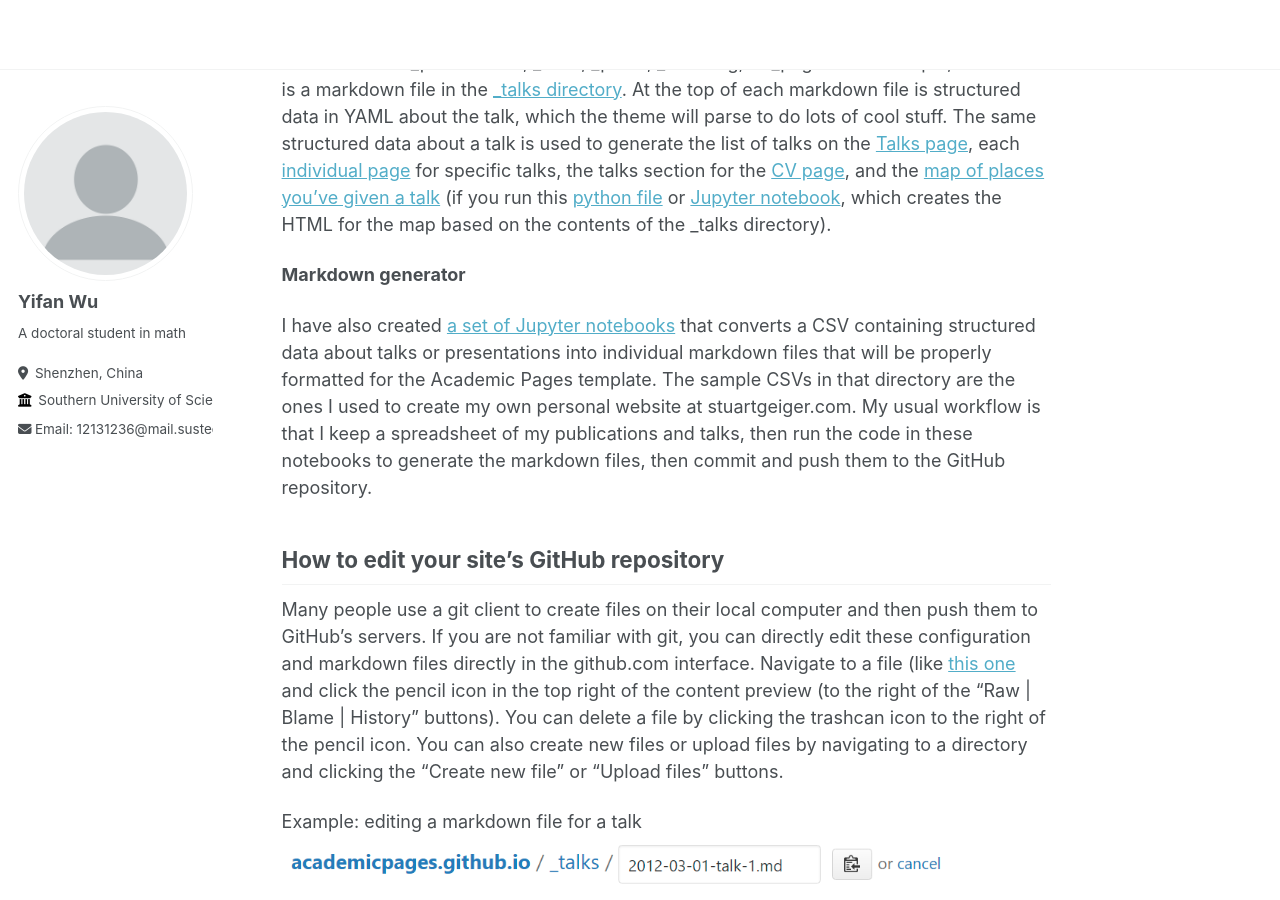
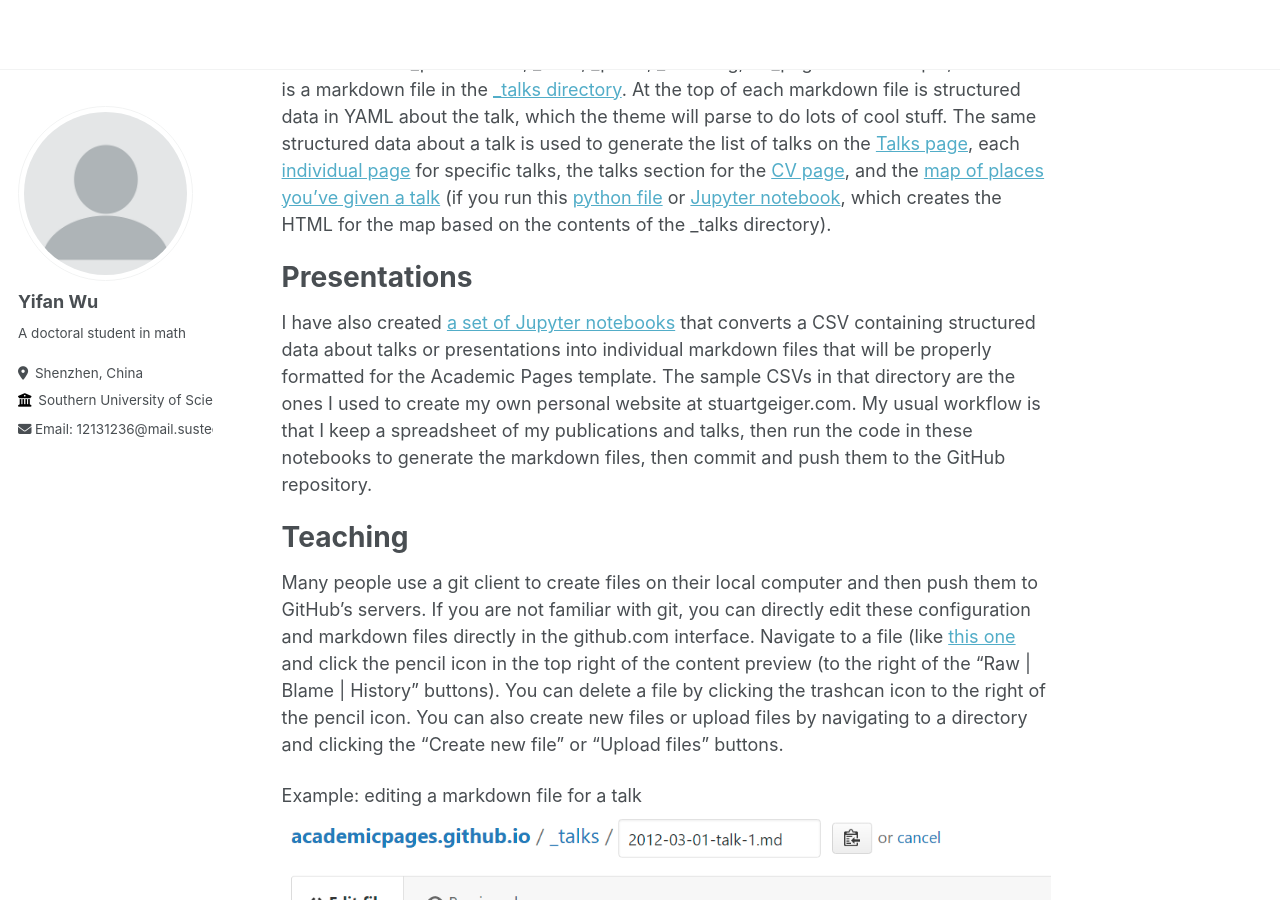
Before and after one commit to Wuyf19970105/Wuyf19970105.github.io, a Jekyll site: the page built from _pages/about.md, in a window 1280 px wide and 900 px high, scrolled down 1624 px. Built offline with Jekyll 4.4.1, drawn with Linux system fonts in a browser that asks for light colours.

Commit message:
Update about.md
Signed-off-by: Yifan Wu <148335396+Wuyf19970105@users.noreply.github.com>

```diff
--- a/_pages/about.md
+++ b/_pages/about.md
@@ -32,13 +32,14 @@ Notes
 ======
 For site content, there is one markdown file for each type of content, which are stored in directories like _publications, _talks, _posts, _teaching, or _pages. For example, each talk is a markdown file in the [_talks directory](https://github.com/academicpages/academicpages.github.io/tree/master/_talks). At the top of each markdown file is structured data in YAML about the talk, which the theme will parse to do lots of cool stuff. The same structured data about a talk is used to generate the list of talks on the [Talks page](https://academicpages.github.io/talks), each [individual page](https://academicpages.github.io/talks/2012-03-01-talk-1) for specific talks, the talks section for the [CV page](https://academicpages.github.io/cv), and the [map of places you've given a talk](https://academicpages.github.io/talkmap.html) (if you run this [python file](https://github.com/academicpages/academicpages.github.io/blob/master/talkmap.py) or [Jupyter notebook](https://github.com/academicpages/academicpages.github.io/blob/master/talkmap.ipynb), which creates the HTML for the map based on the contents of the _talks directory).
 
-**Markdown generator**
+Presentations
+======
 
 I have also created [a set of Jupyter notebooks](https://github.com/academicpages/academicpages.github.io/tree/master/markdown_generator
 ) that converts a CSV containing structured data about talks or presentations into individual markdown files that will be properly formatted for the Academic Pages template. The sample CSVs in that directory are the ones I used to create my own personal website at stuartgeiger.com. My usual workflow is that I keep a spreadsheet of my publications and talks, then run the code in these notebooks to generate the markdown files, then commit and push them to the GitHub repository.
 
-How to edit your site's GitHub repository
-------
+Teaching
+======
 Many people use a git client to create files on their local computer and then push them to GitHub's servers. If you are not familiar with git, you can directly edit these configuration and markdown files directly in the github.com interface. Navigate to a file (like [this one](https://github.com/academicpages/academicpages.github.io/blob/master/_talks/2012-03-01-talk-1.md) and click the pencil icon in the top right of the content preview (to the right of the "Raw | Blame | History" buttons). You can delete a file by clicking the trashcan icon to the right of the pencil icon. You can also create new files or upload files by navigating to a directory and clicking the "Create new file" or "Upload files" buttons.
 
 Example: editing a markdown file for a talk
```
